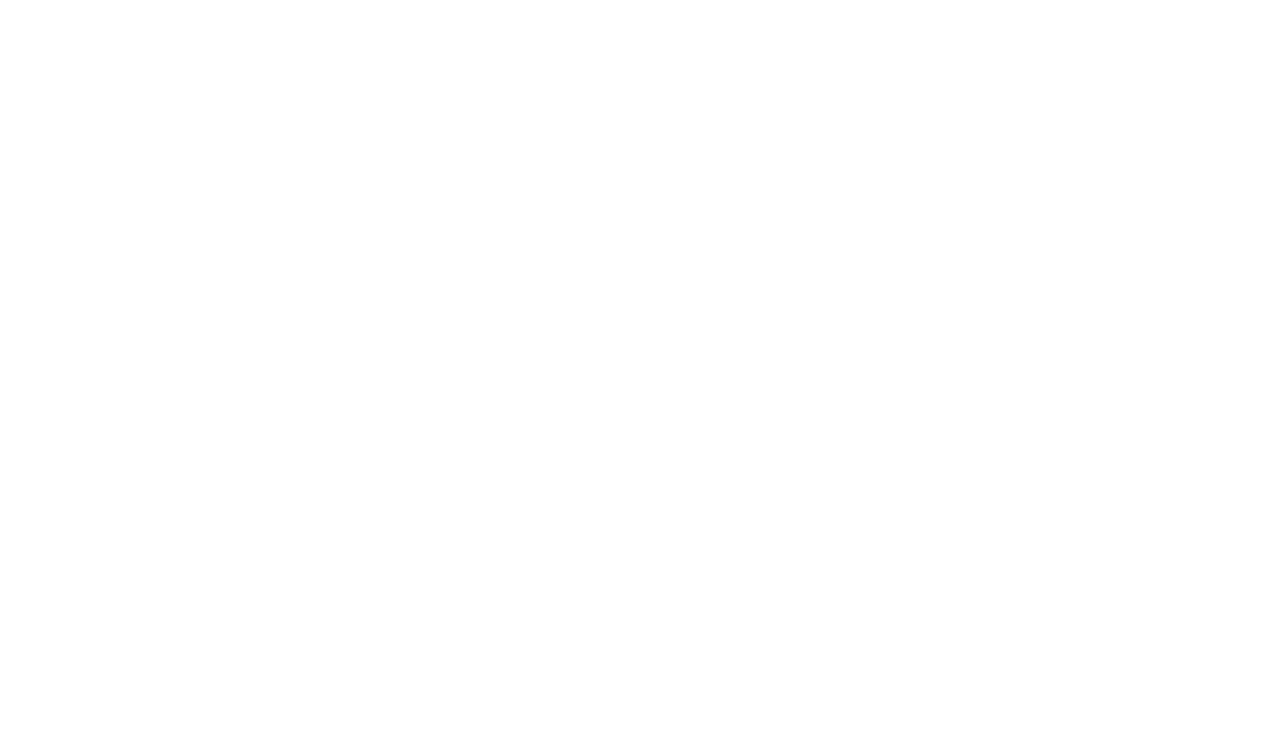
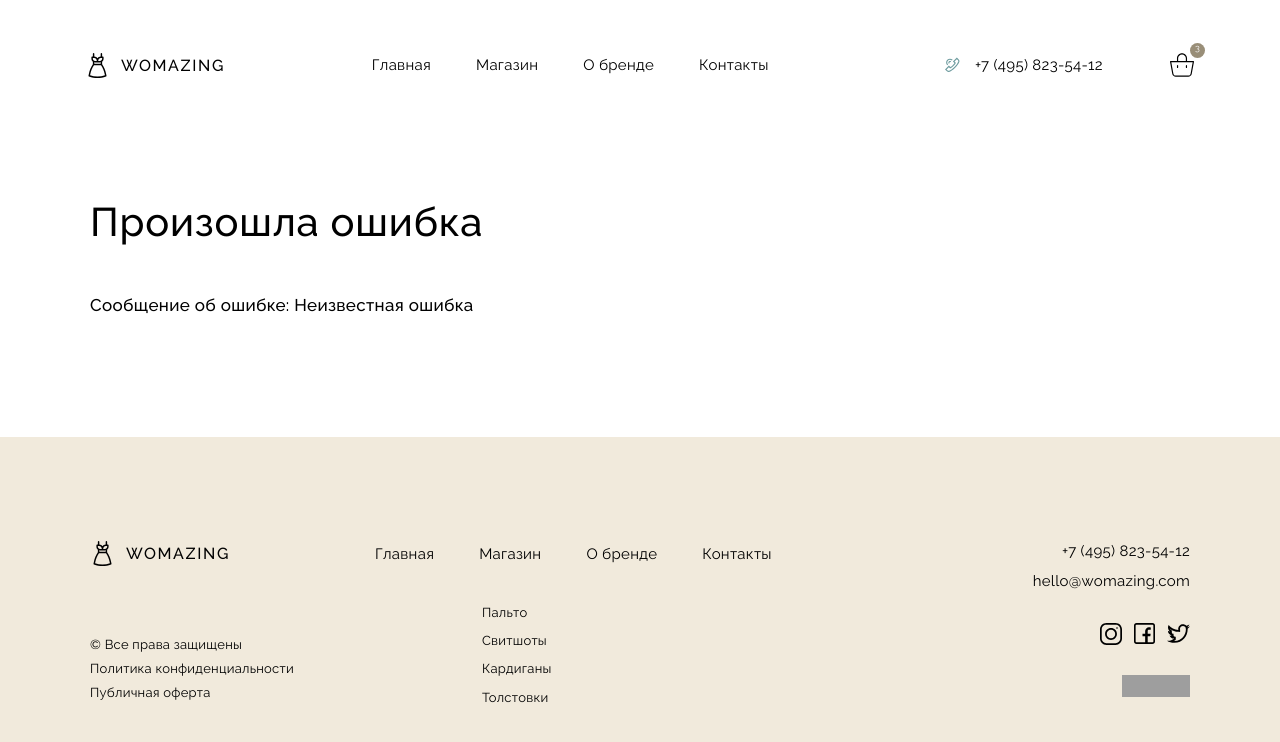
Before and after one commit to NikitaVirachev/womazing, a React app: page /error in a window 1280 px wide. Before the commit this address had no page. Shown: the top 742 px of the page. Built offline with nearby package versions, Linux system fonts and the light colour scheme; grey boxes are pictures that could not be loaded.

Commit message:
feat: add error page

```diff
--- a/src/App.jsx
+++ b/src/App.jsx
@@ -36,7 +36,10 @@
     path: '/',
     element: <Root />,
     errorElement: <ErrorPage />,
-    children: [{ index: true, element: <Home /> }],
+    children: [
+      { index: true, element: <Home /> },
+      { path: 'error', element: <ErrorPage /> },
+    ],
   },
 ]);
 
--- a/src/components/Form/Call/CallForm.jsx
+++ b/src/components/Form/Call/CallForm.jsx
@@ -1,13 +1,15 @@
-import React from 'react';
+import React, { useEffect } from 'react';
 import styled from 'styled-components';
 import PropTypes from 'prop-types';
 import { useNavigate } from 'react-router-dom';
+import { useDispatch } from 'react-redux';
 
 import Input from '../Input.jsx';
 import ButtonCTA from '../../ButtonCTA.jsx';
 import useInput from '../../../hooks/useInput.jsx';
 import useHTTP from '../../../hooks/useHTTP.jsx';
 import { URL } from '../../../db/constants.js';
+import { modalWindowsActions } from '../../../store/modalWindowsSlice.jsx';
 
 const CallFormContainer = styled.form`
   display: flex;
@@ -17,7 +19,15 @@
 
 const CallForm = (props) => {
   const navigate = useNavigate();
+  const dispatch = useDispatch();
   const { getJSON, error } = useHTTP();
+
+  useEffect(() => {
+    if (error) {
+      navigate('error', { replace: true, state: { error } });
+      dispatch(modalWindowsActions.setCallModalWindow(false));
+    }
+  }, [error]);
 
   const {
     value: enteredName,
@@ -77,10 +87,6 @@
     getJSON(requestConfig, 'Failed to register callback', acceptAnswer);
   };
 
-  if (error) {
-    navigate('error', { replace: true, state: { error } });
-  }
-
   return (
     <CallFormContainer onSubmit={formSubmissionHandler}>
       <Input
--- a/src/components/Main/Features.jsx
+++ b/src/components/Main/Features.jsx
@@ -4,6 +4,8 @@
 import qualityIconURL from '../../assets/img/icons/quality.svg';
 import mdiIconURL from '../../assets/img/icons/mdi.svg';
 import handIconURL from '../../assets/img/icons/hand.svg';
+import PlainText from '../Typography/PlainText.jsx';
+import TertiaryHeader from '../Typography/TertiaryHeader.jsx';
 
 const FeaturesContainer = styled.div`
   display: flex;
@@ -39,20 +41,7 @@
   gap: 2.4rem;
 `;
 
-const Title = styled.h3`
-  color: #000;
-  font-size: 2.5rem;
-  font-weight: 500;
-  line-height: 140%; /* 35px */
-  letter-spacing: 0.5px;
-`;
-
-const Description = styled.p`
-  color: #000;
-  font-size: 1.7rem;
-  font-weight: 500;
-  line-height: 140%; /* 23.8px */
-  letter-spacing: 0.34px;
+const Description = styled.div`
   width: 30.5rem;
   height: 11.5rem;
 `;
@@ -65,10 +54,12 @@
           <Icon $url={qualityIconURL} $width="6.1rem" $height="6.1rem" />
         </IconWindow>
         <Text>
-          <Title>Качество</Title>
+          <TertiaryHeader>Качество</TertiaryHeader>
           <Description>
-            Наши профессионалы работают на лучшем оборудовании для пошива одежды
-            беспрецедентного качества
+            <PlainText>
+              Наши профессионалы работают на лучшем оборудовании для пошива
+              одежды беспрецедентного качества
+            </PlainText>
           </Description>
         </Text>
       </FeatureContainer>
@@ -83,10 +74,12 @@
           />
         </IconWindow>
         <Text>
-          <Title>Скорость</Title>
+          <TertiaryHeader>Скорость</TertiaryHeader>
           <Description>
-            Благодаря отлаженной системе в Womazing мы можем отшивать до 20-ти
-            единиц продукции в наших собственных цехах
+            <PlainText>
+              Благодаря отлаженной системе в Womazing мы можем отшивать до 20-ти
+              единиц продукции в наших собственных цехах
+            </PlainText>
           </Description>
         </Text>
       </FeatureContainer>
@@ -101,10 +94,12 @@
           />
         </IconWindow>
         <Text>
-          <Title>Ответственность</Title>
+          <TertiaryHeader>Ответственность</TertiaryHeader>
           <Description>
-            Мы заботимся о людях и планете. Безотходное производство и
-            комфортные условия труда - все это Womazing
+            <PlainText>
+              Мы заботимся о людях и планете. Безотходное производство и
+              комфортные условия труда - все это Womazing
+            </PlainText>
           </Description>
         </Text>
       </FeatureContainer>
--- /dev/null
+++ b/src/components/Typography/PlainText.jsx
@@ -0,0 +1,11 @@
+import styled from 'styled-components';
+
+const PlainText = styled.p`
+  color: #000;
+  font-size: 1.7rem;
+  font-weight: 500;
+  line-height: 140%; /* 23.8px */
+  letter-spacing: 0.34px;
+`;
+
+export default PlainText;
--- /dev/null
+++ b/src/components/Typography/SecondaryHeader.jsx
@@ -0,0 +1,11 @@
+import styled from 'styled-components';
+
+const SecondaryHeader = styled.h2`
+  color: #000;
+  font-size: 4rem;
+  font-weight: 500;
+  line-height: 110%; /* 44px */
+  letter-spacing: 0.8px;
+`;
+
+export default SecondaryHeader;
--- /dev/null
+++ b/src/components/Typography/TertiaryHeader.jsx
@@ -0,0 +1,11 @@
+import styled from 'styled-components';
+
+const TertiaryHeader = styled.h3`
+  color: #000;
+  font-size: 2.5rem;
+  font-weight: 500;
+  line-height: 140%; /* 35px */
+  letter-spacing: 0.5px;
+`;
+
+export default TertiaryHeader;
--- a/src/db/constants.js
+++ b/src/db/constants.js
@@ -1,4 +1,4 @@
 export const URL =
-  'https://my-json-server.typicode.com/NikitaVirachev/womazing/';
+  'https://my-json-server.typicode.com/NikitaVirachev/womazing';
 export const clothesURL =
   'https://my-json-server.typicode.com/NikitaVirachev/womazing/clothes';
--- a/src/layouts/Root.jsx
+++ b/src/layouts/Root.jsx
@@ -12,6 +12,10 @@
 
 const RootContainer = styled.div`
   position: relative;
+  min-height: 100vh;
+  display: grid;
+  grid-template-rows: 1fr auto;
+  justify-items: stretch;
 `;
 
 const Absolute = css`
@@ -47,7 +51,7 @@
   const dispatch = useDispatch();
 
   const handleScroll = () => {
-    const rootEl = document.getElementById('root');
+    const rootEl = document.getElementById('root-content');
     const header = document.getElementById('header');
     const headerHeight = header.getBoundingClientRect().height;
     if (rootEl && window.scrollY >= rootEl.offsetTop + headerHeight) {
@@ -76,7 +80,7 @@
     : 'Заказать обратный звонок';
 
   return (
-    <RootContainer id="root">
+    <RootContainer id="root-content">
       {isModalWindowOpen && (
         <ModalWindow title={modalWindowTitle} onClose={closeModalWindowHandler}>
           {isCallFormSubmitted ? (
@@ -90,7 +94,7 @@
         <Header id="header" />
       </HeaderWrapper>
       <Outlet />
-      <Footer />
+      <Footer id="footer" />
     </RootContainer>
   );
 };
--- a/src/pages/ErrorPage.jsx
+++ b/src/pages/ErrorPage.jsx
@@ -1,5 +1,36 @@
+import React from 'react';
+import styled from 'styled-components';
+import { useLocation } from 'react-router-dom';
+
+import Column from '../layouts/Column.jsx';
+import SecondaryHeader from '../components/Typography/SecondaryHeader.jsx';
+import PlainText from '../components/Typography/PlainText.jsx';
+
+const ErrorPageContainer = styled.div`
+  padding-top: 20rem;
+`;
+
+const ErrorPageContent = styled.div`
+  display: flex;
+  flex-direction: column;
+  gap: 5rem;
+`;
+
 const ErrorPage = () => {
-  return;
+  const location = useLocation();
+  const error = location.state?.error; // Это строка, а не объект
+  const errorMessage = error?.message ? error.message : 'Неизвестная ошибка';
+
+  return (
+    <ErrorPageContainer>
+      <Column>
+        <ErrorPageContent>
+          <SecondaryHeader>Произошла ошибка</SecondaryHeader>
+          <PlainText>Сообщение об ошибке: {errorMessage}</PlainText>
+        </ErrorPageContent>
+      </Column>
+    </ErrorPageContainer>
+  );
 };
 
 export default ErrorPage;
--- a/src/pages/Home.jsx
+++ b/src/pages/Home.jsx
@@ -6,6 +6,7 @@
 import NewCollection from '../components/Main/NewCollection.jsx';
 import Features from '../components/Main/Features.jsx';
 import About from '../components/Main/About.jsx';
+import SecondaryHeader from '../components/Typography/SecondaryHeader.jsx';
 
 const Background = styled.div`
   background: linear-gradient(to right, white 55%, #f1eadc 45%);
@@ -21,14 +22,6 @@
   gap: 9.2rem;
 `;
 
-const Title = styled.h2`
-  color: #000;
-  font-size: 4rem;
-  font-weight: 500;
-  line-height: 110%; /* 44px */
-  letter-spacing: 0.8px;
-`;
-
 const Main = styled.main`
   padding-bottom: 13rem;
 `;
@@ -40,15 +33,15 @@
       <Column>
         <Hero />
         <Section>
-          <Title>Новая коллекция</Title>
+          <SecondaryHeader>Новая коллекция</SecondaryHeader>
           <NewCollection />
         </Section>
         <Section>
-          <Title>Что для нас важно</Title>
+          <SecondaryHeader>Что для нас важно</SecondaryHeader>
           <Features />
         </Section>
         <Section>
-          <Title>Команда мечты Womazing</Title>
+          <SecondaryHeader>Команда мечты Womazing</SecondaryHeader>
           <About />
         </Section>
       </Column>
```
